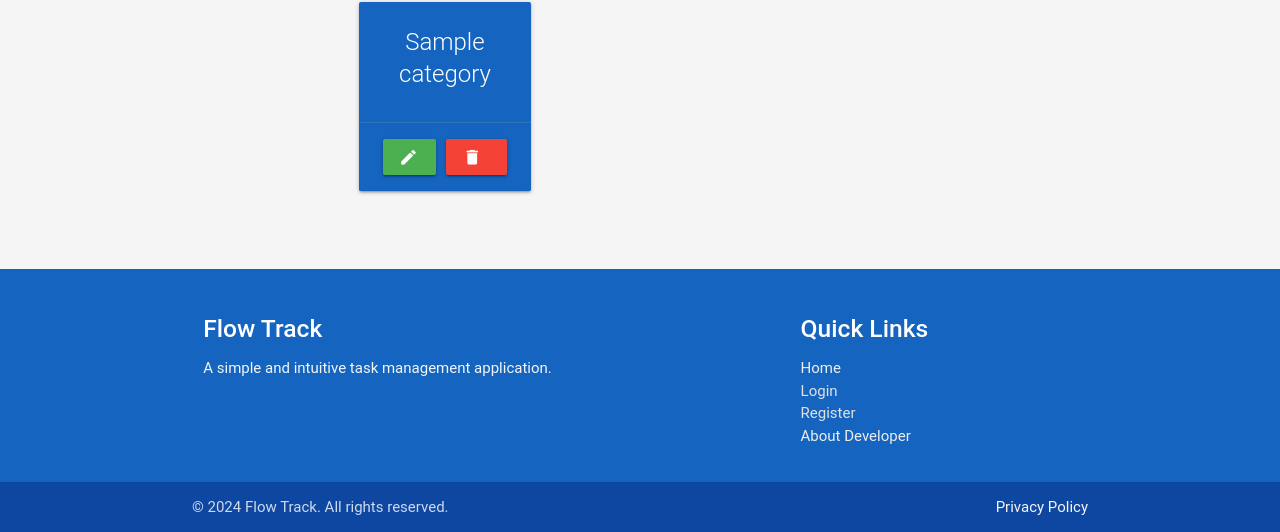
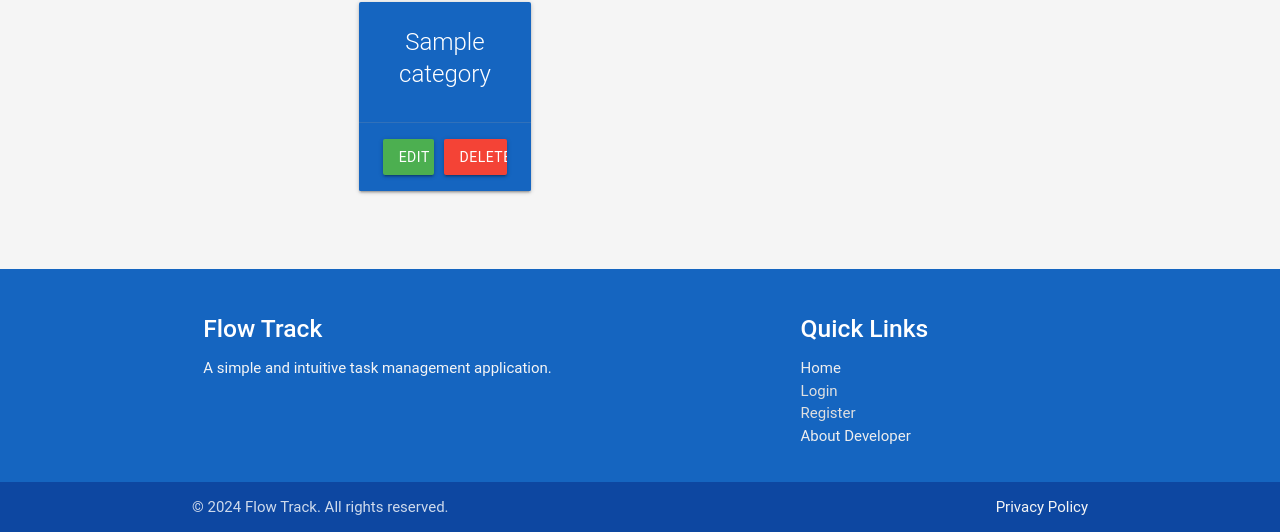
Before and after one commit to yosephdev/flow-track, a Python web app: template taskmanager/templates/categories.html in a window 1280 px wide. Shown: the part 268-800 px from the top of the page. Run offline with Jinja, Linux system fonts and the light colour scheme; the template is opened without the code that fills it: most values are stand-ins (such as "Sample title", 1, 10 or a date in 2020).

Commit message:
refactor: Remove delete and edit icons from categories.html

```diff
--- a/taskmanager/templates/categories.html
+++ b/taskmanager/templates/categories.html
@@ -23,11 +23,9 @@
         <div class="card-action">
           <a href="{{ url_for('edit_category', category_id=category.id) }}"
             class="waves-effect waves-light btn green btn-margin-right">
-            <i class="material-icons left">edit</i>
             Edit
           </a>
           <a href="{{ url_for('delete_category', category_id=category.id) }}" class="waves-effect waves-light btn red">
-            <i class="material-icons left">delete</i>
             Delete
           </a>
         </div>
```
